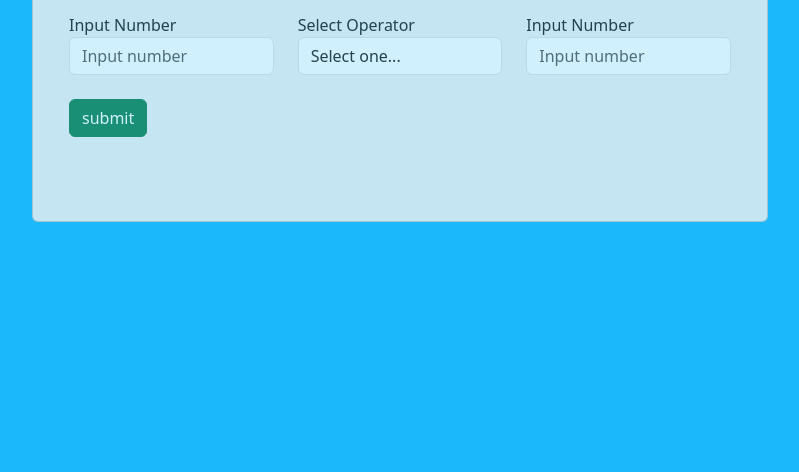
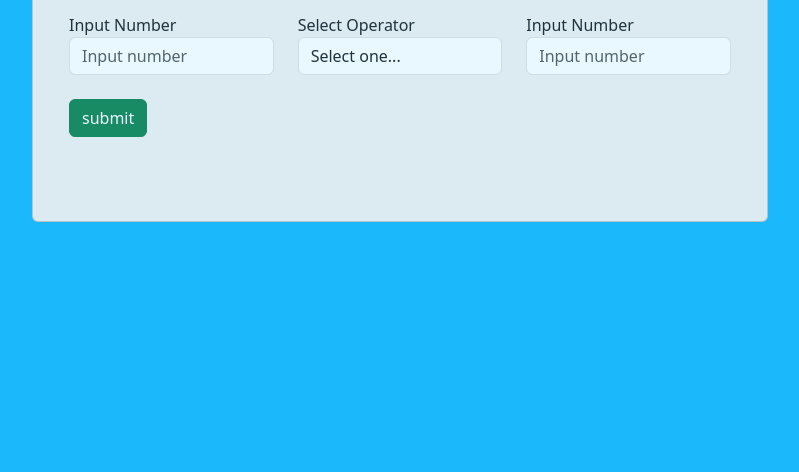
Before and after one commit to sobujpata/assignments-1, a plain HTML site: page calculator/index.html in a window 1280 px wide. Shown: the part 328-800 px from the top of the page, without its empty margins (240-1039 px from the left). Drawn offline with nearby package versions, Linux system fonts and the light colour scheme.

Commit message:
change opacity

```diff
--- a/calculator/assets/css/style.css
+++ b/calculator/assets/css/style.css
@@ -10,7 +10,7 @@ body {
     justify-content: center;
     }
 .card{
-    opacity: 80%;
+    opacity: 90%;
     background-color: #f1f1f1;
     padding: 20px;
     height: 300px;
```
